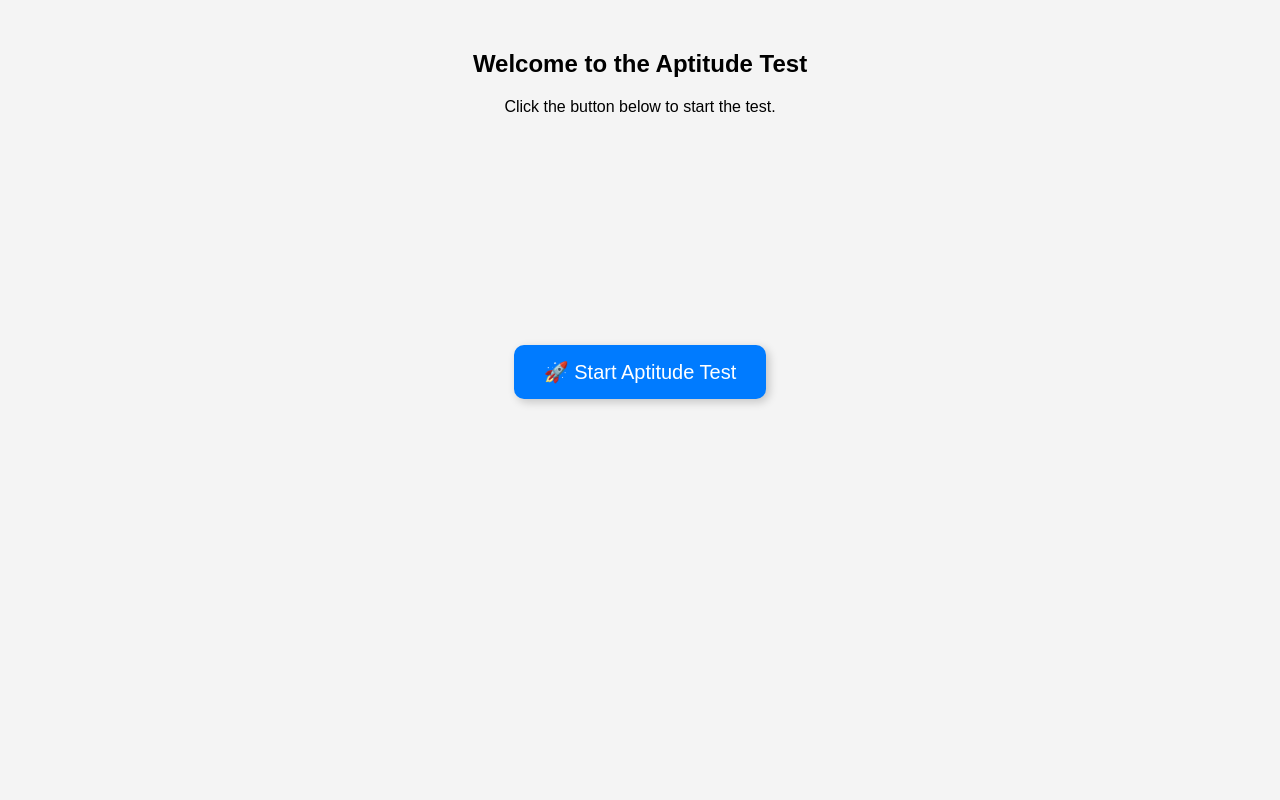
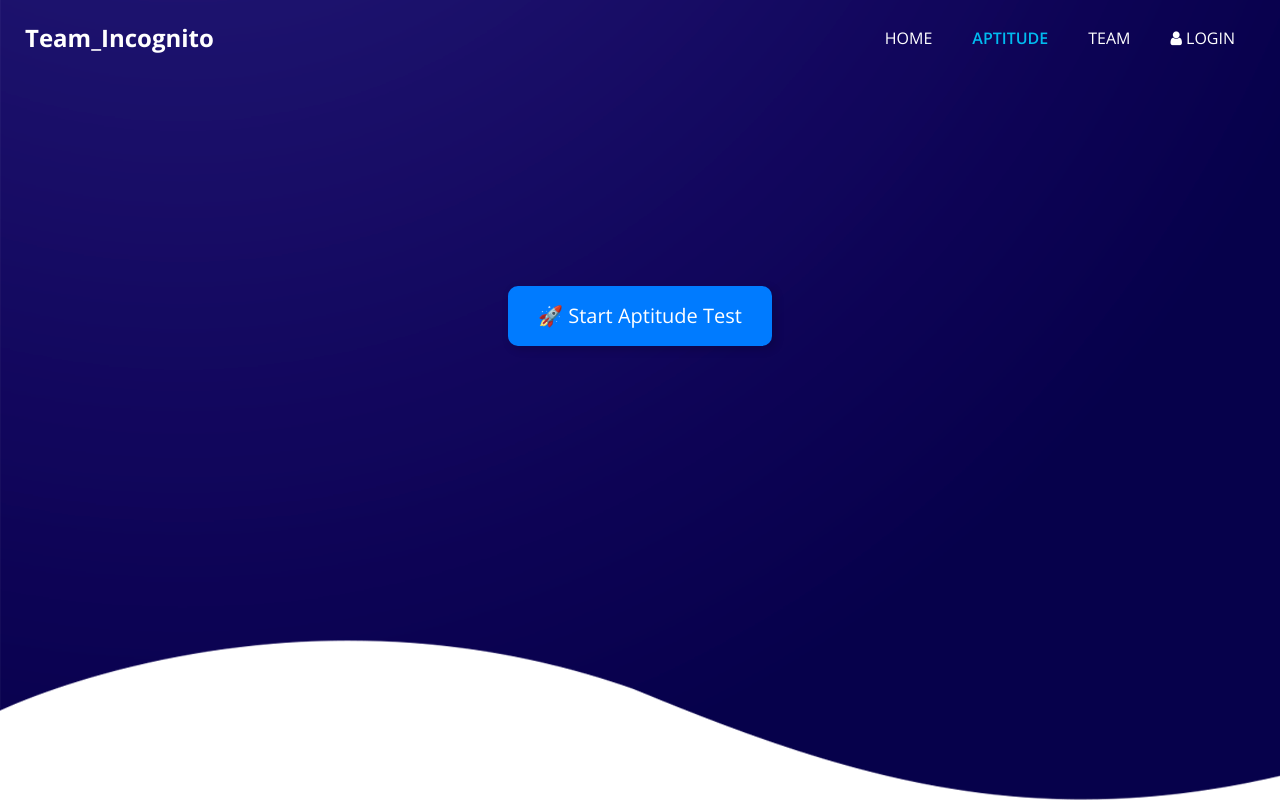
Before and after one commit to AntonyGeoA/Sadhana-event-12, a plain HTML site: page aptitude.html in a window 1280 px wide. Drawn offline with nearby package versions, Linux system fonts and the light colour scheme.

Commit message:
Add files via upload

```diff
--- a/aptitude.html
+++ b/aptitude.html
@@ -1,26 +1,84 @@
 
 <!DOCTYPE html>
 <html lang="en">
-<head>
-    <meta charset="UTF-8">
-    <meta name="viewport" content="width=device-width, initial-scale=1.0">
-    <title>Aptitude</title>
-    <style>
-        body {
-            font-family: Arial, sans-serif;
-            text-align: center;
-            margin: 0;
-            padding: 0;
-            background-color: #f4f4f4;
-        }
-        h2 { margin-top: 50px; }
-        button:hover { background-color: #0056b3; }
-    </style>
-</head>
-<body>
+    <head>
+      <!-- Basic -->
+      <meta charset="utf-8" />
+      <meta http-equiv="X-UA-Compatible" content="IE=edge" />
+      <!-- Mobile Metas -->
+      <meta name="viewport" content="width=device-width, initial-scale=1, shrink-to-fit=no" />
+      <!-- Site Metas -->
+      <meta name="keywords" content="" />
+      <meta name="description" content="" />
+      <meta name="author" content="" />
+      <link rel="shortcut icon" href="images/favicon.png" type="">
 
-<h2>Welcome to the Aptitude Test</h2>
-<p>Click the button below to start the test.</p>
+      <title> Team_Incognito </title>
+
+      <!-- bootstrap core css -->
+      <link rel="stylesheet" type="text/css" href="css/bootstrap.css" />
+
+      <!-- fonts style -->
+      <link href="https://fonts.googleapis.com/css2?family=Roboto:wght@400;500;700;900&display=swap" rel="stylesheet">
+
+      <!--owl slider stylesheet -->
+      <link rel="stylesheet" type="text/css" href="https://cdnjs.cloudflare.com/ajax/libs/OwlCarousel2/2.3.4/assets/owl.carousel.min.css" />
+
+      <!-- font awesome style -->
+      <link href="css/font-awesome.min.css" rel="stylesheet" />
+
+      <!-- Custom styles for this template -->
+      <link href="css/style.css" rel="stylesheet" />
+      <!-- responsive style -->
+      <link href="css/responsive.css" rel="stylesheet" />
+
+    </head>
+
+    <body>
+
+      <div class="hero_area">
+
+        <div class="hero_bg_box">
+          <div class="bg_img_box">
+            <img src="images/hero-bg.png" alt="">
+          </div>
+        </div>
+
+        <!-- header section strats -->
+        <header class="header_section">
+          <div class="container-fluid">
+            <nav class="navbar navbar-expand-lg custom_nav-container ">
+              <a class="navbar-brand" href="index.html">
+                <span>
+                  Team_Incognito
+                </span>
+              </a>
+
+              <button class="navbar-toggler" type="button" data-toggle="collapse" data-target="#navbarSupportedContent" aria-controls="navbarSupportedContent" aria-expanded="false" aria-label="Toggle navigation">
+                <span class=""> </span>
+              </button>
+
+              <div class="collapse navbar-collapse" id="navbarSupportedContent">
+                <ul class="navbar-nav  ">
+                  <li class="nav-item ">
+                    <a class="nav-link" href="index.html">Home <span class="sr-only">(current)</span></a>
+                  </li>
+                  <li class="nav-item active">
+                    <a class="nav-link" href="aptitude.html"> Aptitude</a>
+                  </li>
+                  <li class="nav-item">
+                    <a class="nav-link" href="team.html">Team</a>
+                  </li>
+                  <li class="nav-item">
+                    <a class="nav-link" href="#"> <i class="fa fa-user" aria-hidden="true"></i> Login</a>
+                  </li>
+                </ul>
+              </div>
+            </nav>
+          </div>
+        </header>
+        <!-- end header section -->
+
 <div style="display: flex; justify-content: center; align-items: center; height: 60vh;">
     <button onclick="window.open('aptitude_test.html', '_blank')" style="
         font-size: 20px;
```
Also changed, not shown: aptitude_test.html (+79 -13 lines).
